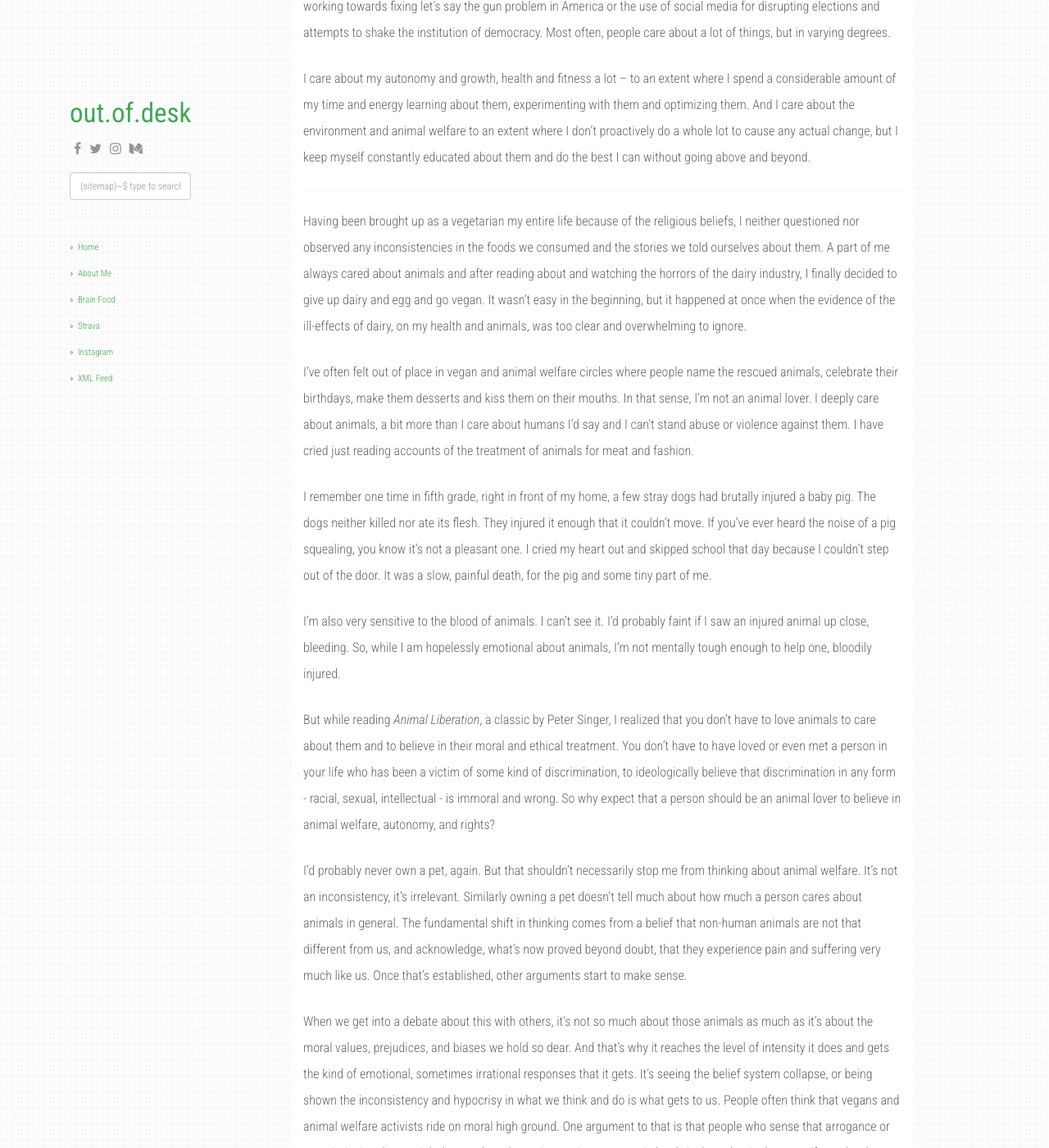
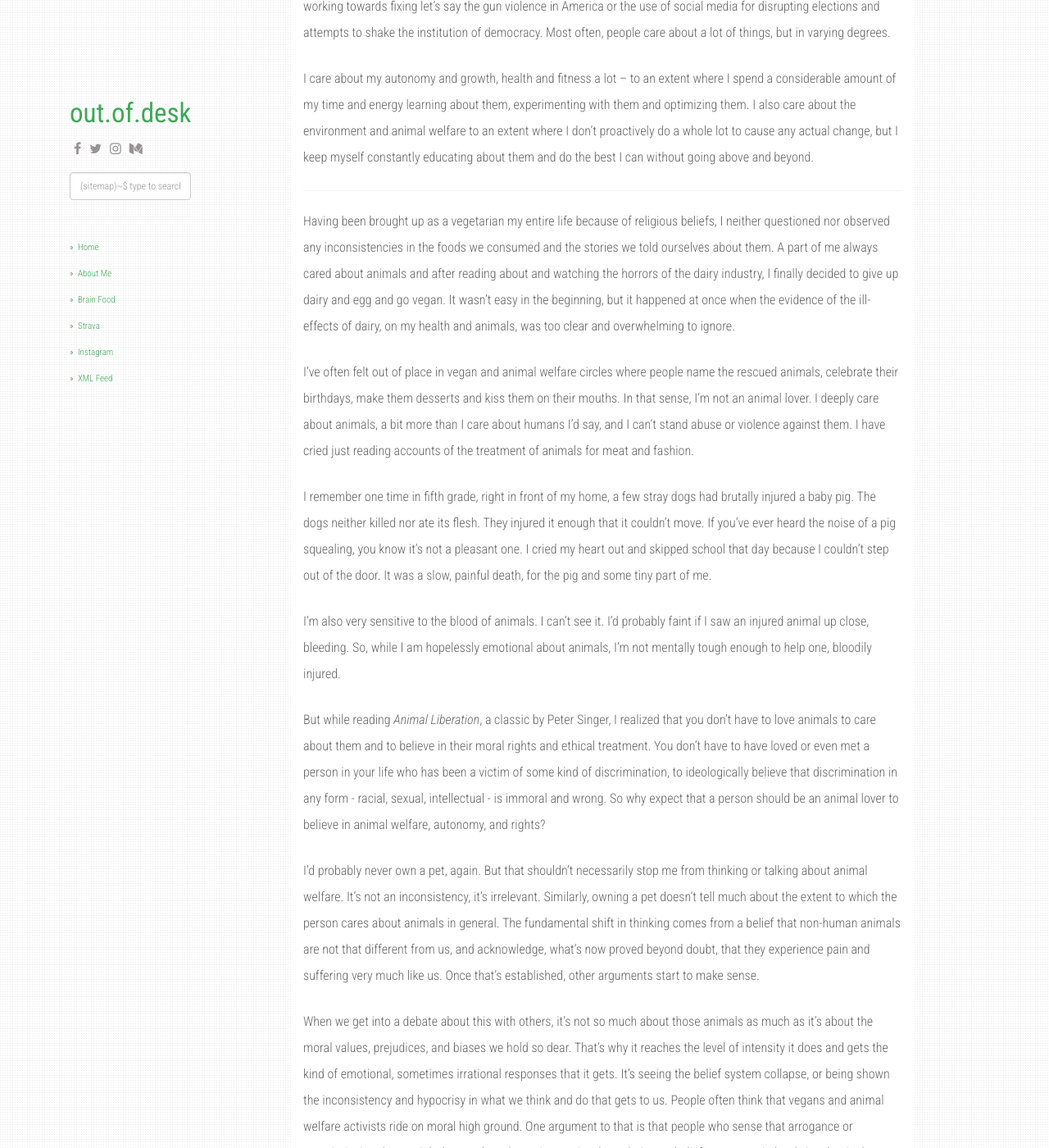
Before and after one commit to outofdesk/outofdesk.github.io, a Jekyll site: the page built from _posts/2019-11-06-caring-about-animals.md, in a window 1280 px wide and 1400 px high, scrolled down 627 px. Shown: the whole window at 82% size. Built offline with Jekyll 4.4.1, drawn with Linux system fonts in a browser that asks for light colours; nearby versions of some CDN libraries; some of the changed text lies outside the part shown.

Commit message:
update caring-about-animals

```diff
--- a/_posts/2019-11-06-caring-about-animals.md
+++ b/_posts/2019-11-06-caring-about-animals.md
@@ -11,29 +11,29 @@
 <cite>Peter Singer, in Animal Liberation: The Definitive Classic of the Animal Movement</cite>
 
 *****
-There are a million things to care about in this world if we cared to care about -- things that we know are systematically unfair, unjust or outright wrong. But if we cared about all of them to a point where we wanted to fix them or be a part of the solution, we’d go crazy. One way to maintain sanity is to accept that there are going to be things that are and will be out of our control and to learn to let go of some. That leaves us time and energy to think about what we value the most and try to fix them, in any way and capacity we can. Elon Musk might be a rare exception, or at least the most popular of them out there, who can not only think about but make a huge impact on solving a lot of pressing issues in the world today. But to make my point, even he is not consciously and primarily working towards fixing let’s say the gun problem in America or the use of social media for disrupting elections and attempts to shake the institution of democracy. Most often, people care about a lot of things, but in varying degrees.
+There are a million things to care about in this world if we cared to care about -- things that we know are systematically unfair, unjust or outright wrong. But if we cared about all of them to a point where we wanted to fix them or be a part of the solution, we’d go crazy. One way to maintain sanity is to accept that there are going to be things that are and will be out of our control and to learn to let go of some. That leaves us with time and energy to think about what we value the most and try to fix them, in any way and capacity we can. Elon Musk might be a rare exception, or at least the most popular of them out there, who can not only think about but make a huge impact on solving a lot of the pressing issues in the world today. But to make my point, even he is not consciously and primarily working towards fixing let’s say the gun violence in America or the use of social media for disrupting elections and attempts to shake the institution of democracy. Most often, people care about a lot of things, but in varying degrees.
 
-I care about my autonomy and growth, health and fitness a lot -- to an extent where I spend a considerable amount of my time and energy learning about them, experimenting with them and optimizing them. And I care about the environment and animal welfare to an extent where I don't proactively do a whole lot to cause any actual change, but I keep myself constantly educated about them and do the best I can without going above and beyond.
+I care about my autonomy and growth, health and fitness a lot -- to an extent where I spend a considerable amount of my time and energy learning about them, experimenting with them and optimizing them. I also care about the environment and animal welfare to an extent where I don't proactively do a whole lot to cause any actual change, but I keep myself constantly educating about them and do the best I can without going above and beyond.
 
 *****
 
-Having been brought up as a vegetarian my entire life because of the religious beliefs, I neither questioned nor observed any inconsistencies in the foods we consumed and the stories we told ourselves about them. A part of me always cared about animals and after reading about and watching the horrors of the dairy industry, I finally decided to give up dairy and egg and go vegan. It wasn't easy in the beginning, but it happened at once when the evidence of the ill-effects of dairy, on my health and animals, was too clear and overwhelming to ignore.
+Having been brought up as a vegetarian my entire life because of religious beliefs, I neither questioned nor observed any inconsistencies in the foods we consumed and the stories we told ourselves about them. A part of me always cared about animals and after reading about and watching the horrors of the dairy industry, I finally decided to give up dairy and egg and go vegan. It wasn't easy in the beginning, but it happened at once when the evidence of the ill-effects of dairy, on my health and animals, was too clear and overwhelming to ignore.
 
-I've often felt out of place in vegan and animal welfare circles where people name the rescued animals, celebrate their birthdays, make them desserts and kiss them on their mouths. In that sense, I'm not an animal lover. I deeply care about animals, a bit more than I care about humans I'd say and I can't stand abuse or violence against them. I have cried just reading accounts of the treatment of animals for meat and fashion.
+I've often felt out of place in vegan and animal welfare circles where people name the rescued animals, celebrate their birthdays, make them desserts and kiss them on their mouths. In that sense, I'm not an animal lover. I deeply care about animals, a bit more than I care about humans I'd say, and I can't stand abuse or violence against them. I have cried just reading accounts of the treatment of animals for meat and fashion.
 
 I remember one time in fifth grade, right in front of my home, a few stray dogs had brutally injured a baby pig. The dogs neither killed nor ate its flesh. They injured it enough that it couldn't move. If you've ever heard the noise of a pig squealing, you know it's not a pleasant one. I cried my heart out and skipped school that day because I couldn't step out of the door. It was a slow, painful death, for the pig and some tiny part of me.
 
 I'm also very sensitive to the blood of animals. I can't see it. I'd probably faint if I saw an injured animal up close, bleeding. So, while I am hopelessly emotional about animals, I'm not mentally tough enough to help one, bloodily injured.
 
-But while reading *Animal Liberation*, a classic by Peter Singer, I realized that you don't have to love animals to care about them and to believe in their moral and ethical treatment. You don't have to have loved or even met a person in your life who has been a victim of some kind of discrimination, to ideologically believe that discrimination in any form - racial, sexual, intellectual - is immoral and wrong. So why expect that a person should be an animal lover to believe in animal welfare, autonomy, and rights?
+But while reading *Animal Liberation*, a classic by Peter Singer, I realized that you don't have to love animals to care about them and to believe in their moral rights and ethical treatment. You don't have to have loved or even met a person in your life who has been a victim of some kind of discrimination, to ideologically believe that discrimination in any form - racial, sexual, intellectual - is immoral and wrong. So why expect that a person should be an animal lover to believe in animal welfare, autonomy, and rights?
 
-I'd probably never own a pet, again. But that shouldn't necessarily stop me from thinking about animal welfare. It's not an inconsistency, it's irrelevant. Similarly owning a pet doesn't tell much about how much a person cares about animals in general. The fundamental shift in thinking comes from a belief that non-human animals are not that different from us, and acknowledge, what's now proved beyond doubt, that they experience pain and suffering very much like us. Once that's established, other arguments start to make sense.
+I'd probably never own a pet, again. But that shouldn't necessarily stop me from thinking or talking about animal welfare. It's not an inconsistency, it's irrelevant. Similarly, owning a pet doesn't tell much about the extent to which the person cares about animals in general. The fundamental shift in thinking comes from a belief that non-human animals are not that different from us, and acknowledge, what's now proved beyond doubt, that they experience pain and suffering very much like us. Once that's established, other arguments start to make sense.
 
-When we get into a debate about this with others, it's not so much about those animals as much as it's about the moral values, prejudices, and biases we hold so dear. And that's why it reaches the level of intensity it does and gets the kind of emotional, sometimes irrational responses that it gets. It's seeing the belief system collapse, or being shown the inconsistency and hypocrisy in what we think and do is what gets to us. People often think that vegans and animal welfare activists ride on moral high ground. One argument to that is that people who sense that arrogance or superiority in others, might have a deep, latent insecurity on a certain level. And another is that even if people who care about animals aren't on higher ground, they are surely not on lower ground.
+When we get into a debate about this with others, it's not so much about those animals as much as it's about the moral values, prejudices, and biases we hold so dear. That's why it reaches the level of intensity it does and gets the kind of emotional, sometimes irrational responses that it gets. It's seeing the belief system collapse, or being shown the inconsistency and hypocrisy in what we think and do that gets to us. People often think that vegans and animal welfare activists ride on moral high ground. One argument to that is that people who sense that arrogance or superiority in others, might have a deep, latent insecurity about their own beliefs on a certain level. Another is that even if people who care about animals aren't on higher ground, they are not on lower ground either.
 
 *****
 
-(Note to myself) The next time you get into a discussion about this with someone with a different opinion, thinking of the following things might help to have a productive and sane debate.
+The next time you get into a discussion about this with someone with a different opinion, thinking of the following things might help to have a productive and sane debate.
 
 - *Do they think non-human animals are inferior to humans? If they do, on what grounds?*
 - *Do they think animals experience pain and suffering?*
```
Also changed, not shown: 3 other files.
